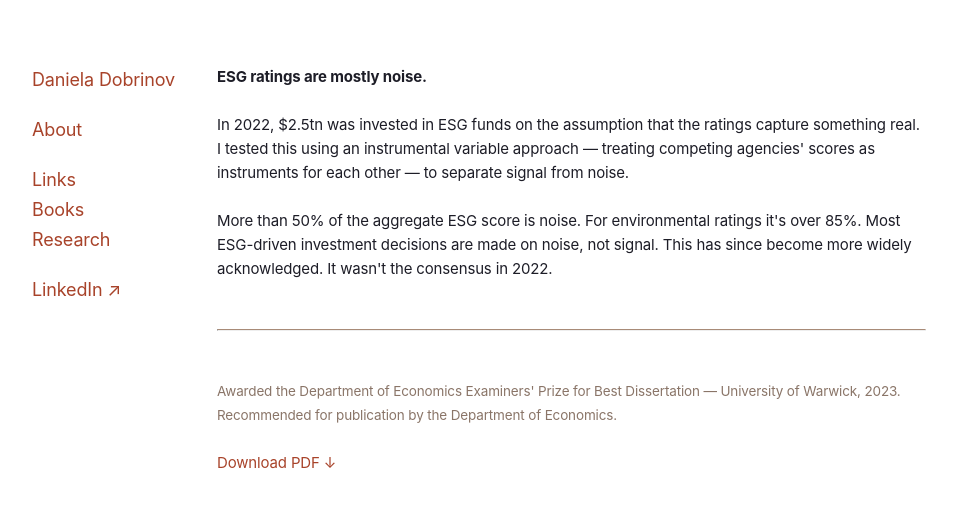
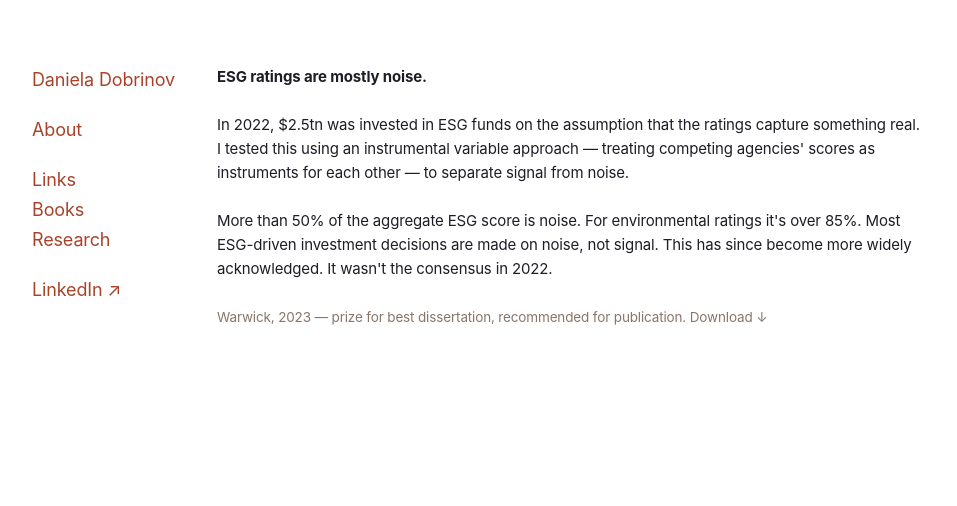
Before and after one commit to eula01/danisite, a Next.js app: page /research in a window 1280 px wide. Shown: the top 506 px of the page, without its empty margins (173-1130 px from the left). Built offline with nearby package versions, Linux system fonts and the light colour scheme.

Commit message:
Consolidate award and download into single line on research page

```diff
--- a/pages/research.tsx
+++ b/pages/research.tsx
@@ -12,12 +12,8 @@ export default function Research() {
           <p>
             More than 50% of the aggregate ESG score is noise. For environmental ratings it's over 85%. Most ESG-driven investment decisions are made on noise, not signal. This has since become more widely acknowledged. It wasn't the consensus in 2022.
           </p>
-          <hr />
           <p style={{ color: "var(--light-text)", fontSize: "0.9em" }}>
-            Awarded the Department of Economics Examiners' Prize for Best Dissertation — University of Warwick, 2023. Recommended for publication by the Department of Economics.
-          </p>
-          <p>
-            <a href="/dissertation.pdf" download>Download PDF ↓</a>
+            Warwick, 2023 — prize for best dissertation, recommended for publication. <a href="/dissertation.pdf" download style={{ color: "var(--light-text)" }}>Download ↓</a>
           </p>
           <iframe
             src="/dissertation.pdf"
```
